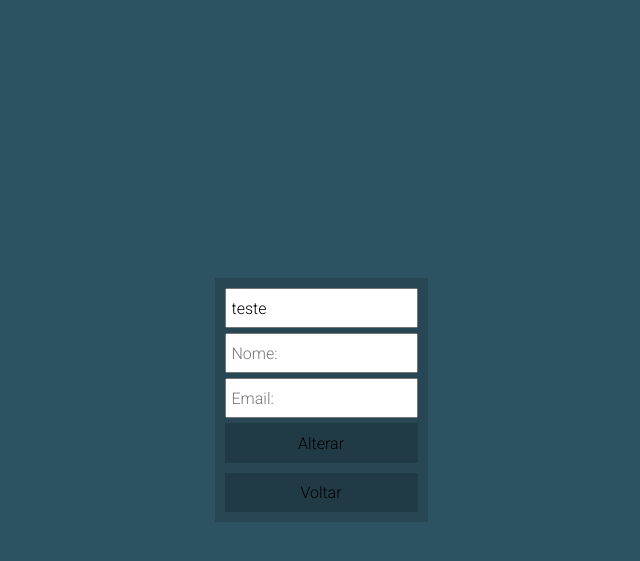
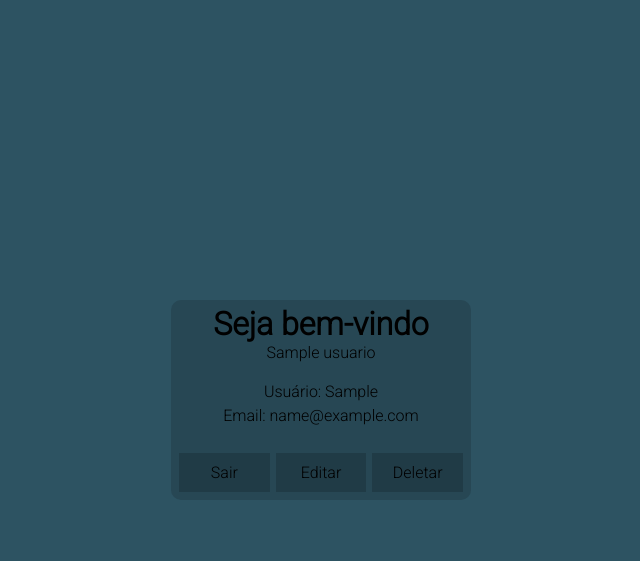
Before and after one commit to IsraelRabi/crudComPHP, a PHP site: page /telaPrincipal.php in a window 1280 px wide. Shown: the top 561 px of the page, without its empty margins (319-959 px from the left). Run offline with PHP 8.4, Linux system fonts and the light colour scheme; the visitor is signed in with stand-in values (Sample User, id 1); tables that the repository leaves empty or names only in its code hold one stand-in row (values such as "Sample post").

Commit message:
terminei o deletar.php

```diff
--- a/phpAction/create.php
+++ b/phpAction/create.php
@@ -8,7 +8,7 @@ if(isset($_POST["btn-registrar"])) {
     $senha = password_hash(clearInput($connect, $_POST["senha"]), PASSWORD_DEFAULT);
 
 
-    $sql = "SELECT usuario FROM usuarios WHERE usuario = '$usuario'";
+    $sql = "SELECT usuario FROM usuarios WHERE usuario = '$usuario' OR email = '$email'";
     $resultado = mysqli_query($connect, $sql);
     mysqli_close();
 
--- a/telaPrincipal.php
+++ b/telaPrincipal.php
@@ -1,11 +1,22 @@
 <!DOCTYPE html>
 <html lang="pt-br">
+<?php
+    require_once "phpAction/dbConnect.php";
+    session_start();
+    if(!isset($_SESSION['logado'])){
+        header("Location: index.php");
+    }else {
+        $id = $_SESSION["id"];
+        $sql = "SELECT * FROM usuarios WHERE id = '$id'";
+        $dados = mysqli_fetch_array(mysqli_query($connect, $sql));
 
+    }
+?>
 <head>
     <meta charset="UTF-8">
     <meta http-equiv="X-UA-Compatible" content="IE=edge">
     <meta name="viewport" content="width=device-width, initial-scale=1.0">
-    <title>Bem-vindo <?php echo "opa"; ?></title>
+    <title>Bem-vindo <?php echo $dados['nome'];?></title>
     <link rel="stylesheet" href="css/telaPrincipal.css" />
     <link rel="preconnect" href="https://fonts.gstatic.com">
     <link href="https://fonts.googleapis.com/css2?family=Roboto:wght@300&display=swap" rel="stylesheet">
@@ -18,6 +29,7 @@
             <div class="certeza-opt-sim">
                 <form class="form-deletar" action="phpAction/delete.php" method="POST">
                     <input type="hidden" name="id" value="<?php echo "lkjsadlfjsdkl"; ?>">
+                    <input type="hidden" name="btn-sim">
                     <div class="certeza-opt-sim">SIM</div>
                 </form>
             </div>
@@ -25,26 +37,26 @@
         </div>
     </div>
 
-    <div class="editar">
+    <div style="display:none;" class="editar">
         <div class="form-register">
             <form action="phpAction/update.php" method="POST">
-                <input type="text" name="usuario" placeholder="Usuário:" value="<?php echo "teste";?>" required>
-                <input type="text" name="nome" placeholder="Nome:" required>
-                <input type="email" name="email" placeholder="Email:" required>
+                <input type="text" name="usuario" placeholder="Usuário:" value="<?php echo $dados['usuario'];?>" required>
+                <input type="text" name="nome" placeholder="Nome:" value="<?php echo $dados['nome'];?>" required>
+                <input type="email" name="email" placeholder="Email:" value="<?php echo $dados['email'];?>" required>
                 <button type="submit" name="btn-alterar">Alterar</button>
             </form>
         </div>
         <div class="btn-voltar">Voltar</div>
     </div>
 
-    <div style="display:none;" class="container">
+    <div class="container">
         <div class="bem-vindo">
             <h1>Seja bem-vindo</h1>
-            <p><?php echo "opa"; ?></p>
+            <p><?php echo $dados['nome']; ?></p>
         </div>
         <div class="infos">
-            <p>Usuário: <?php echo "opazinho"; ?></p>
-            <p>Email: <?php echo "opa@gmail.com"; ?></p>
+            <p>Usuário: <?php echo $dados['usuario']; ?></p>
+            <p>Email: <?php echo $dados['email']; ?></p>
         </div>
         <div class="btns">
             <div class="btn-sair">Sair</div>
@@ -67,7 +79,7 @@
         const container = document.querySelector(".container")
         const temCerteza = document.querySelector(".tem-certeza")
 
-        btnSair.addEventListener("click", () => location.href = "phpAction/sair.php")
+        btnSair.addEventListener("click", () => location.href = "phpAction/logout.php")
         btnEditar.addEventListener("click", () => {
             editar.style.display = "block";
             container.style.display = "none";
```
Also changed, not shown: phpAction/delete.php (+25 -0 lines), phpAction/logout.php (+9 -0 lines).
